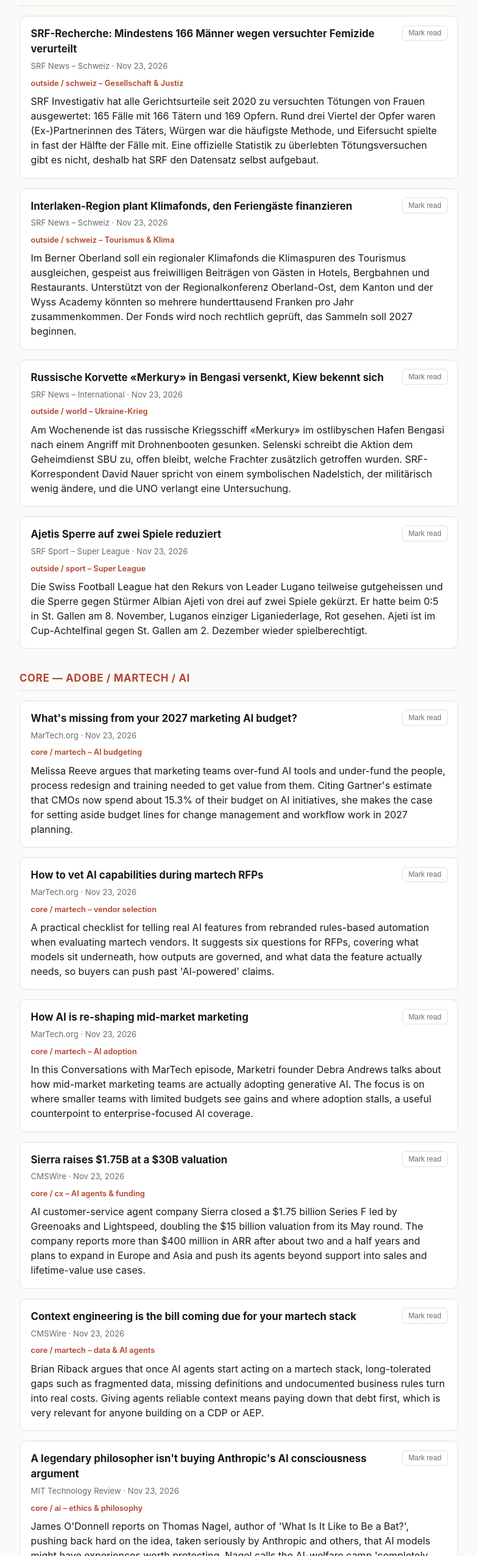
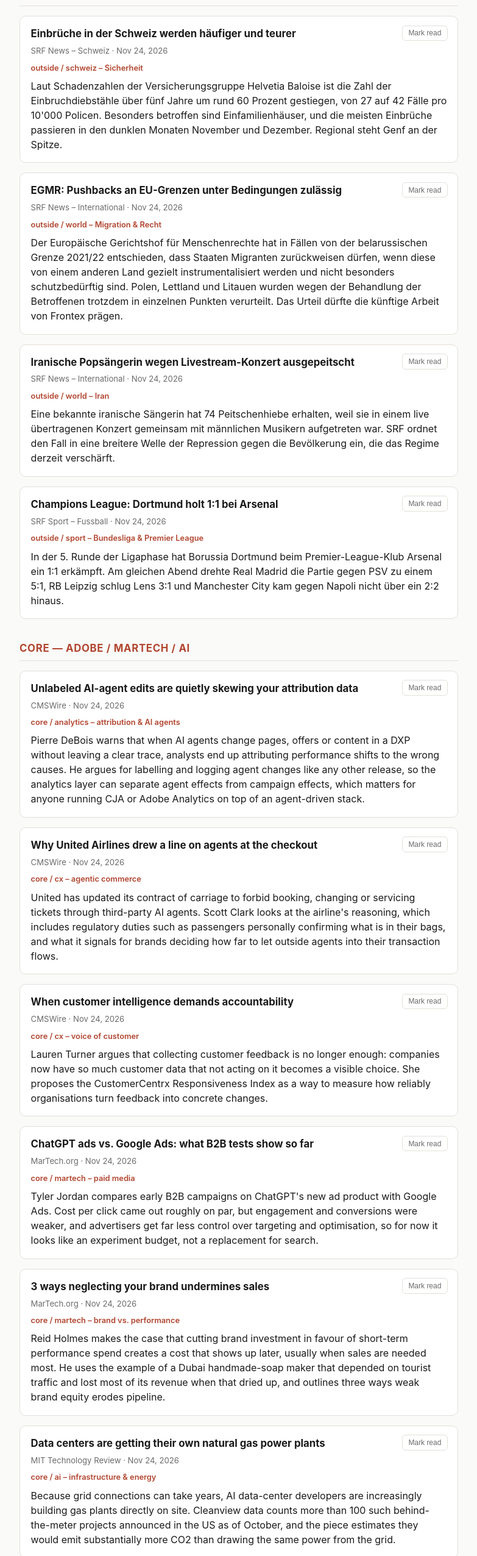
Before and after one commit to magicistheanswer/news-digest, a plain HTML site: page docs/index.html in a window 1280 px wide. Shown: the part 188-2740 px from the top of the page at 61% size, without its empty margins (248-1031 px from the left). Drawn offline with Linux system fonts and the light colour scheme.

Commit message:
Digest 2026-11-25: 10 articles (6 core / 4 outside)
Skipped: Adobe blog (nothing new since MAX), MeasureCamp (no new post),
Kicker (no dated item), BBC News/Sport (unreachable via search).
RSS fetching still blocked by egress policy; WebSearch fallback used.

Co-Authored-By: Claude Opus 5.5 <noreply@anthropic.com>
Claude-Session: https://claude.ai/code/session_01ML879AkJZRox4n1jzwxDxa

```diff
--- a/docs/index.html
+++ b/docs/index.html
@@ -3,7 +3,7 @@
 <head>
 <meta charset="UTF-8">
 <meta name="viewport" content="width=device-width, initial-scale=1.0">
-<title>Morning News Digest — 2026-11-24</title>
+<title>Morning News Digest — 2026-11-25</title>
 <style>
   :root {
     color-scheme: light dark;
@@ -95,99 +95,92 @@
 </head>
 <body>
 <!--
-  Run notes (2026-11-24, Tuesday):
-  - Direct RSS/Atom fetching still blocked: curl returns HTTP 000 for every feed host. Fallback: WebSearch limited to each source's domain, with every publish date checked (all items below are from Nov 23).
-  - Used (7 core / 4 outside): MarTech.org x3, CMSWire x2, MIT Technology Review x2; SRF Schweiz x2 (Femizid-Recherche, Klimafonds Interlaken), SRF International (Merkury sunk off Libya), SRF Sport (Ajeti suspension cut).
-  - Skipped: Adobe blog/newsroom: newest Experience Cloud posts are MAX (Nov 9-10), too old, and the release notes found were already shown. MeasureCamp: no new post. Kicker: no 2026/27 matchday-10 result report found in the index. BBC News / BBC Sport: the search tool can't reach those domains (400). MarTech's Walmart/ChatGPT-checkout item skipped because its publish date couldn't be confirmed. CMSWire Emplifi CMO press release skipped as low value. MIT TR 'The Download' (Nov 23) skipped because it repeats the two MIT TR items. SRF SVP-ticket follow-ups skipped as repeats of the Nov 21 story.
-  - The mix is 11 articles instead of 15 (freshness beats quota per CLAUDE.md). Layout: Outside above Core; Mark read via localStorage kept.
+  Run notes (2026-11-25, Wednesday):
+  - Direct RSS/Atom fetching still blocked (proxy rejects every feed host with 403; WebFetch can't resolve them either). Fallback: WebSearch limited to each source's domain; every item below has a confirmed Nov 24 publish date.
+  - Used (6 core / 4 outside): CMSWire x3, MarTech.org x2, MIT Technology Review x1; SRF Schweiz (Einbrüche), SRF International x2 (EGMR pushbacks, Iran), SRF Sport (Champions League, Arsenal vs BVB).
+  - Skipped: Adobe blog/newsroom: newest Experience Cloud news is from MAX / Nov 4-10, too old. MeasureCamp: only event pages, no new post. Kicker: no article with a confirmed date this week in the index. BBC News / BBC Sport: the search tool can't reach those domains (400). MarTech mid-market AI piece: already shown Nov 24. MIT TR 'The Download' (Nov 24): repeats the data-center item and the already-shown Nagel story; MIT TR enterprise-networks piece: sponsored content. CMSWire Optimove item: sponsored press release. SRF Super League: no new item since matchday 14 (already covered). SRF Luzern water shortage: publish date couldn't be confirmed.
+  - The mix is 10 articles instead of 15 (freshness beats quota per CLAUDE.md). Layout: Outside above Core; Mark read via localStorage kept.
 -->
 <div class="wrap">
   <header>
     <h1>Morning News Digest</h1>
-    <div class="date">Tuesday, November 24, 2026 · 11 articles</div>
+    <div class="date">Wednesday, November 25, 2026 · 10 articles</div>
     <button id="reset-read" class="reset-read" type="button">Reset read articles</button>
   </header>
   <h2 class="section">Outside — Schweiz / Weltgeschehen / Sport</h2>
-  <article class="card" data-link="https://www.srf.ch/news/schweiz/exklusive-recherche-169-versuchte-femizide-so-brutal-ist-die-gewalt-gegen-frauen">
+  <article class="card" data-link="https://www.srf.ch/news/schweiz/haeufiger-und-teurer-einbrueche-in-der-schweiz-nehmen-weiter-zu">
     <button class="mark-read" type="button">Mark read</button>
-    <h3><a href="https://www.srf.ch/news/schweiz/exklusive-recherche-169-versuchte-femizide-so-brutal-ist-die-gewalt-gegen-frauen">SRF-Recherche: Mindestens 166 Männer wegen versuchter Femizide verurteilt</a></h3>
-    <div class="meta">SRF News – Schweiz · Nov 23, 2026</div>
-    <div class="why">outside / schweiz – Gesellschaft &amp; Justiz</div>
-    <p class="summary">SRF Investigativ hat alle Gerichtsurteile seit 2020 zu versuchten Tötungen von Frauen ausgewertet: 165 Fälle mit 166 Tätern und 169 Opfern. Rund drei Viertel der Opfer waren (Ex-)Partnerinnen des Täters, Würgen war die häufigste Methode, und Eifersucht spielte in fast der Hälfte der Fälle mit. Eine offizielle Statistik zu überlebten Tötungsversuchen gibt es nicht, deshalb hat SRF den Datensatz selbst aufgebaut.</p>
+    <h3><a href="https://www.srf.ch/news/schweiz/haeufiger-und-teurer-einbrueche-in-der-schweiz-nehmen-weiter-zu">Einbrüche in der Schweiz werden häufiger und teurer</a></h3>
+    <div class="meta">SRF News – Schweiz · Nov 24, 2026</div>
+    <div class="why">outside / schweiz – Sicherheit</div>
+    <p class="summary">Laut Schadenzahlen der Versicherungsgruppe Helvetia Baloise ist die Zahl der Einbruchdiebstähle über fünf Jahre um rund 60 Prozent gestiegen, von 27 auf 42 Fälle pro 10'000 Policen. Besonders betroffen sind Einfamilienhäuser, und die meisten Einbrüche passieren in den dunklen Monaten November und Dezember. Regional steht Genf an der Spitze.</p>
   </article>
-  <article class="card" data-link="https://www.srf.ch/news/schweiz/region-um-interlaken-kampf-gegen-klimawandel-feriengaeste-sollen-zahlen">
+  <article class="card" data-link="https://www.srf.ch/news/international/gerichtshof-fuer-menschenrechte-egmr-erlaubt-pushbacks-an-eu-grenzen-unter-bedingungen">
     <button class="mark-read" type="button">Mark read</button>
-    <h3><a href="https://www.srf.ch/news/schweiz/region-um-interlaken-kampf-gegen-klimawandel-feriengaeste-sollen-zahlen">Interlaken-Region plant Klimafonds, den Feriengäste finanzieren</a></h3>
-    <div class="meta">SRF News – Schweiz · Nov 23, 2026</div>
-    <div class="why">outside / schweiz – Tourismus &amp; Klima</div>
-    <p class="summary">Im Berner Oberland soll ein regionaler Klimafonds die Klimaspuren des Tourismus ausgleichen, gespeist aus freiwilligen Beiträgen von Gästen in Hotels, Bergbahnen und Restaurants. Unterstützt von der Regionalkonferenz Oberland-Ost, dem Kanton und der Wyss Academy könnten so mehrere hunderttausend Franken pro Jahr zusammenkommen. Der Fonds wird noch rechtlich geprüft, das Sammeln soll 2027 beginnen.</p>
+    <h3><a href="https://www.srf.ch/news/international/gerichtshof-fuer-menschenrechte-egmr-erlaubt-pushbacks-an-eu-grenzen-unter-bedingungen">EGMR: Pushbacks an EU-Grenzen unter Bedingungen zulässig</a></h3>
+    <div class="meta">SRF News – International · Nov 24, 2026</div>
+    <div class="why">outside / world – Migration &amp; Recht</div>
+    <p class="summary">Der Europäische Gerichtshof für Menschenrechte hat in Fällen von der belarussischen Grenze 2021/22 entschieden, dass Staaten Migranten zurückweisen dürfen, wenn diese von einem anderen Land gezielt instrumentalisiert werden und nicht besonders schutzbedürftig sind. Polen, Lettland und Litauen wurden wegen der Behandlung der Betroffenen trotzdem in einzelnen Punkten verurteilt. Das Urteil dürfte die künftige Arbeit von Frontex prägen.</p>
   </article>
-  <article class="card" data-link="https://www.srf.ch/news/international/ukraine/drohnenangriffe-vor-libyen-das-ist-ueber-den-angriff-auf-das-russische-kriegsschiff-bekannt">
+  <article class="card" data-link="https://www.srf.ch/news/international/74-hiebe-iranische-popsaengerin-wegen-livestream-ausgepeitscht">
     <button class="mark-read" type="button">Mark read</button>
-    <h3><a href="https://www.srf.ch/news/international/ukraine/drohnenangriffe-vor-libyen-das-ist-ueber-den-angriff-auf-das-russische-kriegsschiff-bekannt">Russische Korvette «Merkury» in Bengasi versenkt, Kiew bekennt sich</a></h3>
-    <div class="meta">SRF News – International · Nov 23, 2026</div>
-    <div class="why">outside / world – Ukraine-Krieg</div>
-    <p class="summary">Am Wochenende ist das russische Kriegsschiff «Merkury» im ostlibyschen Hafen Bengasi nach einem Angriff mit Drohnenbooten gesunken. Selenski schreibt die Aktion dem Geheimdienst SBU zu, offen bleibt, welche Frachter zusätzlich getroffen wurden. SRF-Korrespondent David Nauer spricht von einem symbolischen Nadelstich, der militärisch wenig ändere, und die UNO verlangt eine Untersuchung.</p>
+    <h3><a href="https://www.srf.ch/news/international/74-hiebe-iranische-popsaengerin-wegen-livestream-ausgepeitscht">Iranische Popsängerin wegen Livestream-Konzert ausgepeitscht</a></h3>
+    <div class="meta">SRF News – International · Nov 24, 2026</div>
+    <div class="why">outside / world – Iran</div>
+    <p class="summary">Eine bekannte iranische Sängerin hat 74 Peitschenhiebe erhalten, weil sie in einem live übertragenen Konzert gemeinsam mit männlichen Musikern aufgetreten war. SRF ordnet den Fall in eine breitere Welle der Repression gegen die Bevölkerung ein, die das Regime derzeit verschärft.</p>
   </article>
-  <article class="card" data-link="https://www.srf.ch/sport/fussball/super-league/news-aus-der-super-league-ajetis-sperre-auf-zwei-spiele-reduziert">
+  <article class="card" data-link="https://www.srf.ch/sport/fussball/champions-league/5-runde-der-champions-league-bvb-bietet-arsenal-die-stirn-und-nimmt-einen-punkt-mit">
     <button class="mark-read" type="button">Mark read</button>
-    <h3><a href="https://www.srf.ch/sport/fussball/super-league/news-aus-der-super-league-ajetis-sperre-auf-zwei-spiele-reduziert">Ajetis Sperre auf zwei Spiele reduziert</a></h3>
-    <div class="meta">SRF Sport – Super League · Nov 23, 2026</div>
-    <div class="why">outside / sport – Super League</div>
-    <p class="summary">Die Swiss Football League hat den Rekurs von Leader Lugano teilweise gutgeheissen und die Sperre gegen Stürmer Albian Ajeti von drei auf zwei Spiele gekürzt. Er hatte beim 0:5 in St. Gallen am 8. November, Luganos einziger Liganiederlage, Rot gesehen. Ajeti ist im Cup-Achtelfinal gegen St. Gallen am 2. Dezember wieder spielberechtigt.</p>
+    <h3><a href="https://www.srf.ch/sport/fussball/champions-league/5-runde-der-champions-league-bvb-bietet-arsenal-die-stirn-und-nimmt-einen-punkt-mit">Champions League: Dortmund holt 1:1 bei Arsenal</a></h3>
+    <div class="meta">SRF Sport – Fussball · Nov 24, 2026</div>
+    <div class="why">outside / sport – Bundesliga &amp; Premier League</div>
+    <p class="summary">In der 5. Runde der Ligaphase hat Borussia Dortmund beim Premier-League-Klub Arsenal ein 1:1 erkämpft. Am gleichen Abend drehte Real Madrid die Partie gegen PSV zu einem 5:1, RB Leipzig schlug Lens 3:1 und Manchester City kam gegen Napoli nicht über ein 2:2 hinaus.</p>
   </article>
   <h2 class="section">Core — Adobe / Martech / AI</h2>
-  <article class="card" data-link="https://martech.org/whats-missing-from-your-2027-marketing-ai-budget/">
+  <article class="card" data-link="https://www.cmswire.com/digital-experience/unlabeled-agent-edits-are-quietly-skewing-your-marketing-attribution-data/">
     <button class="mark-read" type="button">Mark read</button>
-    <h3><a href="https://martech.org/whats-missing-from-your-2027-marketing-ai-budget/">What&#x27;s missing from your 2027 marketing AI budget?</a></h3>
-    <div class="meta">MarTech.org · Nov 23, 2026</div>
-    <div class="why">core / martech – AI budgeting</div>
-    <p class="summary">Melissa Reeve argues that marketing teams over-fund AI tools and under-fund the people, process redesign and training needed to get value from them. Citing Gartner&#x27;s estimate that CMOs now spend about 15.3% of their budget on AI initiatives, she makes the case for setting aside budget lines for change management and workflow work in 2027 planning.</p>
+    <h3><a href="https://www.cmswire.com/digital-experience/unlabeled-agent-edits-are-quietly-skewing-your-marketing-attribution-data/">Unlabeled AI-agent edits are quietly skewing your attribution data</a></h3>
+    <div class="meta">CMSWire · Nov 24, 2026</div>
+    <div class="why">core / analytics – attribution &amp; AI agents</div>
+    <p class="summary">Pierre DeBois warns that when AI agents change pages, offers or content in a DXP without leaving a clear trace, analysts end up attributing performance shifts to the wrong causes. He argues for labelling and logging agent changes like any other release, so the analytics layer can separate agent effects from campaign effects, which matters for anyone running CJA or Adobe Analytics on top of an agent-driven stack.</p>
   </article>
-  <article class="card" data-link="https://martech.org/how-to-vet-ai-capabilities-during-martech-rfps/">
+  <article class="card" data-link="https://www.cmswire.com/customer-experience/why-united-airlines-drew-a-line-on-agents-at-the-checkout/">
     <button class="mark-read" type="button">Mark read</button>
-    <h3><a href="https://martech.org/how-to-vet-ai-capabilities-during-martech-rfps/">How to vet AI capabilities during martech RFPs</a></h3>
-    <div class="meta">MarTech.org · Nov 23, 2026</div>
-    <div class="why">core / martech – vendor selection</div>
-    <p class="summary">A practical checklist for telling real AI features from rebranded rules-based automation when evaluating martech vendors. It suggests six questions for RFPs, covering what models sit underneath, how outputs are governed, and what data the feature actually needs, so buyers can push past &#x27;AI-powered&#x27; claims.</p>
+    <h3><a href="https://www.cmswire.com/customer-experience/why-united-airlines-drew-a-line-on-agents-at-the-checkout/">Why United Airlines drew a line on agents at the checkout</a></h3>
+    <div class="meta">CMSWire · Nov 24, 2026</div>
+    <div class="why">core / cx – agentic commerce</div>
+    <p class="summary">United has updated its contract of carriage to forbid booking, changing or servicing tickets through third-party AI agents. Scott Clark looks at the airline's reasoning, which includes regulatory duties such as passengers personally confirming what is in their bags, and what it signals for brands deciding how far to let outside agents into their transaction flows.</p>
   </article>
-  <article class="card" data-link="https://martech.org/how-ai-is-re-shaping-mid-market-marketing/">
+  <article class="card" data-link="https://www.cmswire.com/customer-experience/the-end-of-plausible-deniability-when-customer-intelligence-demands-accountability/">
     <button class="mark-read" type="button">Mark read</button>
-    <h3><a href="https://martech.org/how-ai-is-re-shaping-mid-market-marketing/">How AI is re-shaping mid-market marketing</a></h3>
-    <div class="meta">MarTech.org · Nov 23, 2026</div>
-    <div class="why">core / martech – AI adoption</div>
-    <p class="summary">In this Conversations with MarTech episode, Marketri founder Debra Andrews talks about how mid-market marketing teams are actually adopting generative AI. The focus is on where smaller teams with limited budgets see gains and where adoption stalls, a useful counterpoint to enterprise-focused AI coverage.</p>
+    <h3><a href="https://www.cmswire.com/customer-experience/the-end-of-plausible-deniability-when-customer-intelligence-demands-accountability/">When customer intelligence demands accountability</a></h3>
+    <div class="meta">CMSWire · Nov 24, 2026</div>
+    <div class="why">core / cx – voice of customer</div>
+    <p class="summary">Lauren Turner argues that collecting customer feedback is no longer enough: companies now have so much customer data that not acting on it becomes a visible choice. She proposes the CustomerCentrx Responsiveness Index as a way to measure how reliably organisations turn feedback into concrete changes.</p>
   </article>
-  <article class="card" data-link="https://www.cmswire.com/contact-center/sierra-hits-30b-valuation-on-175b-series-f/">
+  <article class="card" data-link="https://martech.org/what-you-need-to-know-about-chatgpt-ads-vs-google-ads/">
     <button class="mark-read" type="button">Mark read</button>
-    <h3><a href="https://www.cmswire.com/contact-center/sierra-hits-30b-valuation-on-175b-series-f/">Sierra raises $1.75B at a $30B valuation</a></h3>
-    <div class="meta">CMSWire · Nov 23, 2026</div>
-    <div class="why">core / cx – AI agents &amp; funding</div>
-    <p class="summary">AI customer-service agent company Sierra closed a $1.75 billion Series F led by Greenoaks and Lightspeed, doubling the $15 billion valuation from its May round. The company reports more than $400 million in ARR after about two and a half years and plans to expand in Europe and Asia and push its agents beyond support into sales and lifetime-value use cases.</p>
+    <h3><a href="https://martech.org/what-you-need-to-know-about-chatgpt-ads-vs-google-ads/">ChatGPT ads vs. Google Ads: what B2B tests show so far</a></h3>
+    <div class="meta">MarTech.org · Nov 24, 2026</div>
+    <div class="why">core / martech – paid media</div>
+    <p class="summary">Tyler Jordan compares early B2B campaigns on ChatGPT's new ad product with Google Ads. Cost per click came out roughly on par, but engagement and conversions were weaker, and advertisers get far less control over targeting and optimisation, so for now it looks like an experiment budget, not a replacement for search.</p>
   </article>
-  <article class="card" data-link="https://www.cmswire.com/digital-marketing/context-engineering-is-the-bill-coming-due-for-your-martech-stack/">
+  <article class="card" data-link="https://martech.org/3-ways-neglecting-your-brand-undermines-sales/">
     <button class="mark-read" type="button">Mark read</button>
-    <h3><a href="https://www.cmswire.com/digital-marketing/context-engineering-is-the-bill-coming-due-for-your-martech-stack/">Context engineering is the bill coming due for your martech stack</a></h3>
-    <div class="meta">CMSWire · Nov 23, 2026</div>
-    <div class="why">core / martech – data &amp; AI agents</div>
-    <p class="summary">Brian Riback argues that once AI agents start acting on a martech stack, long-tolerated gaps such as fragmented data, missing definitions and undocumented business rules turn into real costs. Giving agents reliable context means paying down that debt first, which is very relevant for anyone building on a CDP or AEP.</p>
+    <h3><a href="https://martech.org/3-ways-neglecting-your-brand-undermines-sales/">3 ways neglecting your brand undermines sales</a></h3>
+    <div class="meta">MarTech.org · Nov 24, 2026</div>
+    <div class="why">core / martech – brand vs. performance</div>
+    <p class="summary">Reid Holmes makes the case that cutting brand investment in favour of short-term performance spend creates a cost that shows up later, usually when sales are needed most. He uses the example of a Dubai handmade-soap maker that depended on tourist traffic and lost most of its revenue when that dried up, and outlines three ways weak brand equity erodes pipeline.</p>
   </article>
-  <article class="card" data-link="https://www.technologyreview.com/2026/11/23/1149569/a-legendary-philosopher-isnt-buying-anthropics-consciousness-argument/">
+  <article class="card" data-link="https://www.technologyreview.com/2026/11/24/1149622/data-centers-natural-gas/">
     <button class="mark-read" type="button">Mark read</button>
-    <h3><a href="https://www.technologyreview.com/2026/11/23/1149569/a-legendary-philosopher-isnt-buying-anthropics-consciousness-argument/">A legendary philosopher isn&#x27;t buying Anthropic&#x27;s AI consciousness argument</a></h3>
-    <div class="meta">MIT Technology Review · Nov 23, 2026</div>
-    <div class="why">core / ai – ethics &amp; philosophy</div>
-    <p class="summary">James O&#x27;Donnell reports on Thomas Nagel, author of &#x27;What Is It Like to Be a Bat?&#x27;, pushing back hard on the idea, taken seriously by Anthropic and others, that AI models might have experiences worth protecting. Nagel calls the AI-welfare camp &#x27;completely idiotic&#x27;, which sharpens a debate that is starting to shape how AI labs talk about their models.</p>
-  </article>
-  <article class="card" data-link="https://www.technologyreview.com/2026/11/23/1149392/why-using-rocks-for-carbon-removal-could-eventually-reduce-crop-growth/">
-    <button class="mark-read" type="button">Mark read</button>
-    <h3><a href="https://www.technologyreview.com/2026/11/23/1149392/why-using-rocks-for-carbon-removal-could-eventually-reduce-crop-growth/">Spreading crushed rock for carbon removal could hurt crop yields</a></h3>
-    <div class="meta">MIT Technology Review · Nov 23, 2026</div>
-    <div class="why">core / tech – climate tech</div>
-    <p class="summary">New CarbonPlan preprints suggest that enhanced rock weathering, which means spreading crushed rock on farmland to lock up CO2, could reduce crop growth at the high application rates needed for large removals. One analysis puts the practical ceiling near 600 million tonnes of CO2 a year, far below some model estimates. The findings have not yet been peer-reviewed.</p>
+    <h3><a href="https://www.technologyreview.com/2026/11/24/1149622/data-centers-natural-gas/">Data centers are getting their own natural gas power plants</a></h3>
+    <div class="meta">MIT Technology Review · Nov 24, 2026</div>
+    <div class="why">core / ai – infrastructure &amp; energy</div>
+    <p class="summary">Because grid connections can take years, AI data-center developers are increasingly building gas plants directly on site. Cleanview data counts more than 100 such behind-the-meter projects announced in the US as of October, and the piece estimates they would emit substantially more CO2 than drawing the same power from the grid.</p>
   </article>
   <footer>
-    Generated automatically. The summaries are original wording based on source headlines and reporting, not copies of article text. Follow the links for the full stories. There's no Adobe item today (nothing new since MAX), and there are no Bundesliga or Premier League items (Kicker had nothing indexed and the BBC is unreachable). The Swiss federal votes are on Nov 29 and the Federal Council election is on Dec 9.
+    Generated automatically. The summaries are original wording based on source headlines and reporting, not copies of article text. Follow the links for the full stories. There's no Adobe item today (nothing new since MAX), and Kicker and the BBC had nothing reachable with a confirmed date. The Swiss federal votes are on Nov 29 and the Federal Council election is on Dec 9.
   </footer>
 </div>
 <script>
```
Also changed, not shown: data/history.json (+50 -70 lines).
